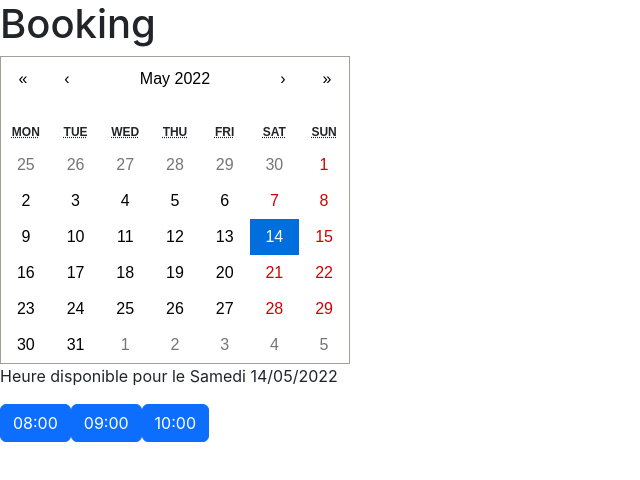
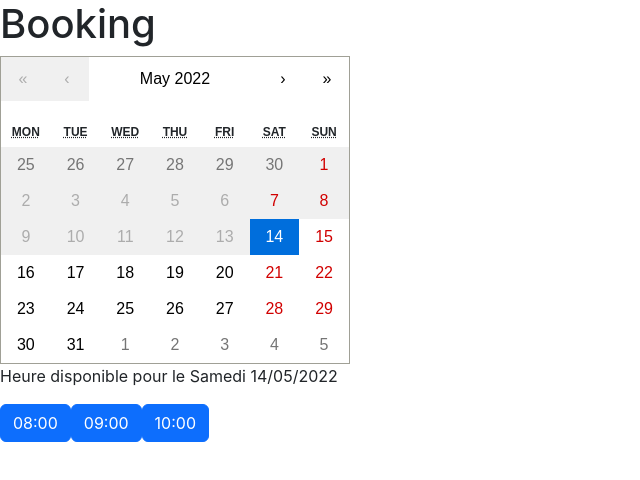
Before and after one commit to Jimmychenpro/booking_agenda, a React (Create React App) app: page /booking in a window 1280 px wide. Shown: the top 480 px of the page, without its empty margins (0-640 px from the left). Built offline with nearby package versions, Linux system fonts and the light colour scheme.

Commit message:
add mindate in calendar

```diff
--- a/src/pages/Booking.js
+++ b/src/pages/Booking.js
@@ -131,7 +131,7 @@ function getOpenHours(){
         <div>
             <h1>Booking</h1>
             <div>
-                <Calendar onChange={setDate} value={date}/>
+                <Calendar onChange={setDate} value={date} minDate={new Date()} />
             </div>
             <div>
                 <p>Heure disponible pour le {day} {formatDate}</p>
```
